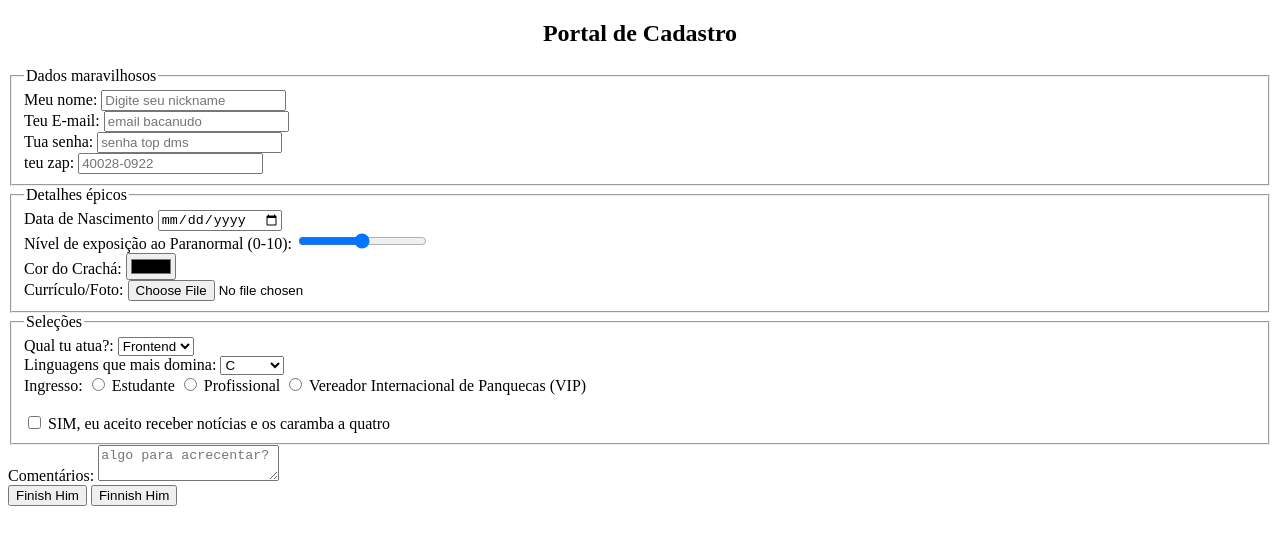
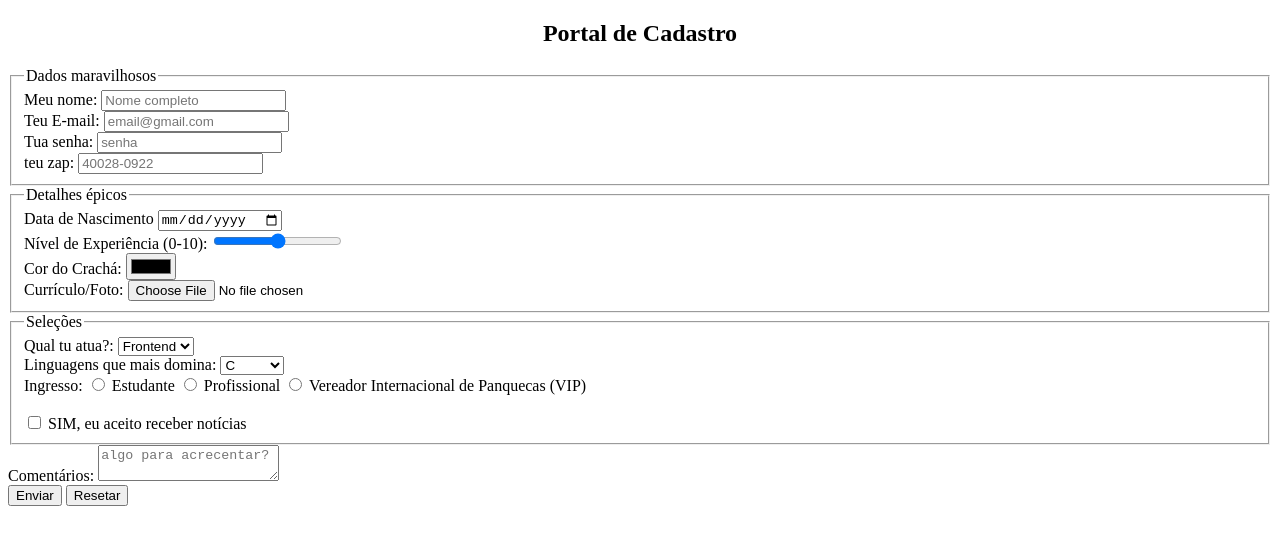
Before and after one commit to 4SR13L/Jonas, a plain HTML site: page index.html in a window 1280 px wide. Drawn offline with Linux system fonts and the light colour scheme.

Commit message:
Revise form fields and button text in index.html
Updated form placeholders and labels for clarity.

```diff
--- a/index.html
+++ b/index.html
@@ -10,11 +10,11 @@
 <fieldset>
 <legend>Dados maravilhosos</legend>
 <label>Meu nome:</label>
-<input type="text" placeholder="Digite seu nickname"><br>
+<input type="text" placeholder="Nome completo"><br>
 <label> Teu E-mail:</label>
-<input type="email" placeholder="email bacanudo"><br>
+<input type="email" placeholder="email@gmail.com"><br>
 <label>Tua senha:</label>
-<input type="password"  placeholder="senha top dms"><br>
+<input type="password"  placeholder="senha"><br>
 <label>teu zap:</label>
 <input type="tel" placeholder="40028-0922">
 </fieldset>
@@ -22,7 +22,7 @@
 <legend>Detalhes épicos</legend>
 <label>Data de Nascimento</label>
 <input type="date"><br>
-<label>Nível de exposição ao Paranormal (0-10):</label>
+<label>Nível de Experiência (0-10):</label>
 <input type="range" min="0" max="10"><br>
 <label>Cor do Crachá:</label>
 <input type="color"><br>
@@ -49,13 +49,13 @@
 <input type="radio" name="ingresso"> Profissional
 <input type="radio" name="ingresso"> Vereador Internacional de Panquecas (VIP)
 <br><br>
-<input type="checkbox"> SIM, eu aceito receber notícias e os caramba a quatro
+<input type="checkbox"> SIM, eu aceito receber notícias
 </fieldset>
 <label>Comentários:</label>
 <textarea placeholder="algo para acrecentar?"></textarea>
 <div class="buttons">
-<button type="submit">Finish Him</button>
-<button type="reset">Finnish Him</button>
+<button type="submit">Enviar</button>
+<button type="reset">Resetar</button>
 </div>
 </form>
 </body>
```
